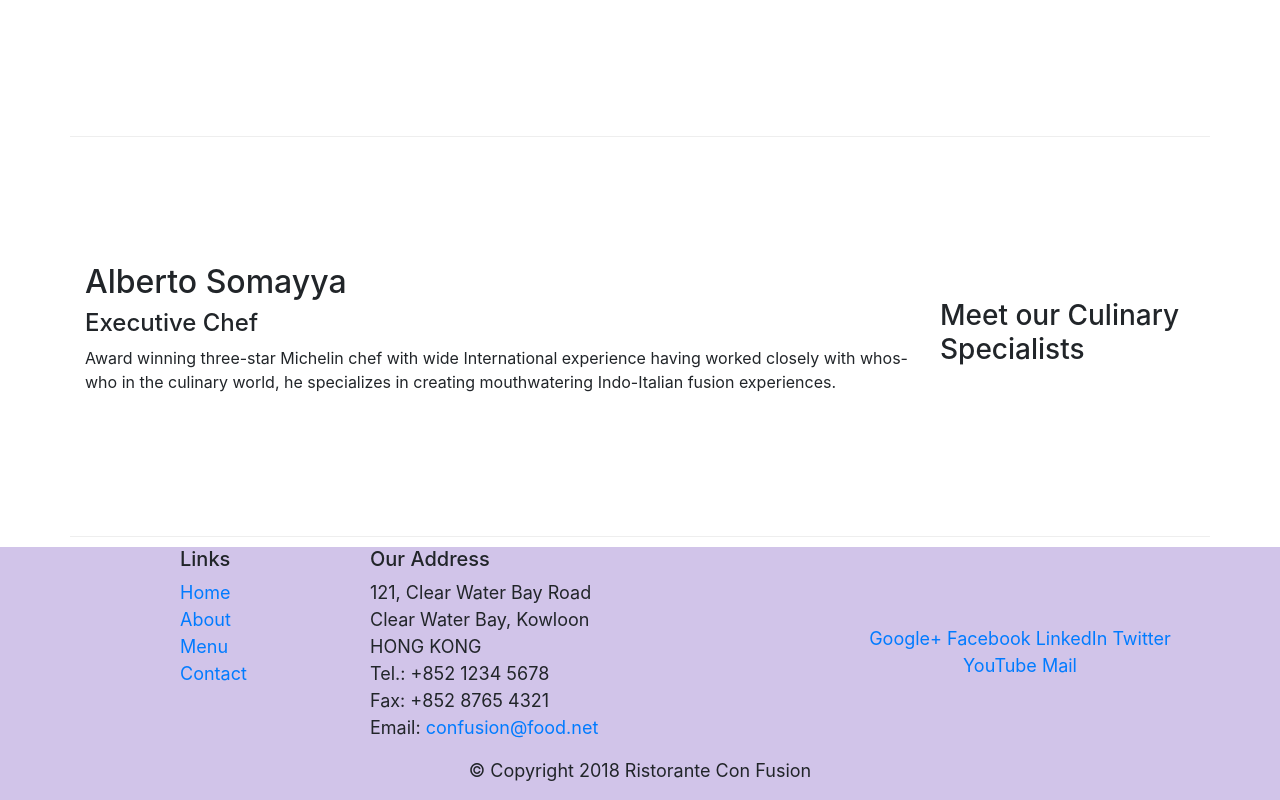
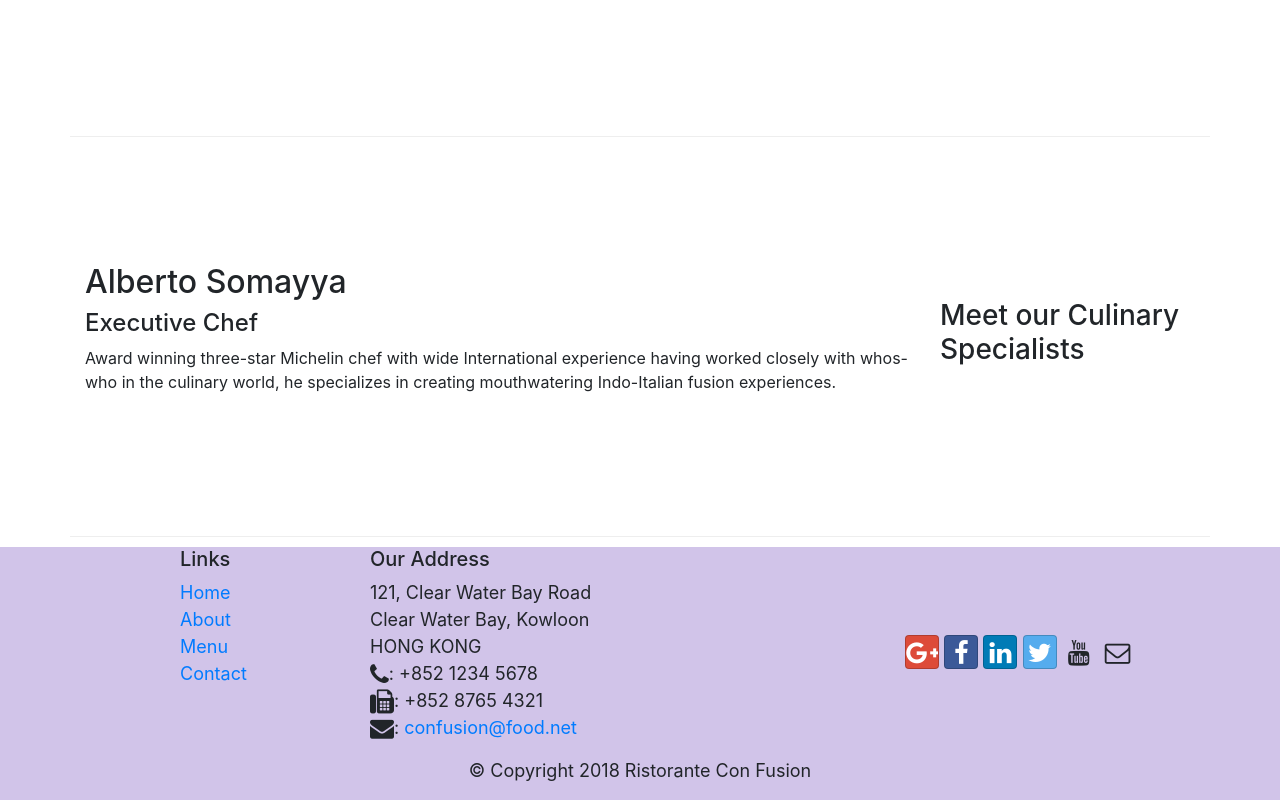
Before and after one commit to arushikohli5/Boot, a website: page index.html in a window 1280 px wide. Shown: the part 935-1735 px from the top of the page. Drawn offline with nearby package versions, Linux system fonts and the light colour scheme.

Commit message:
icon fonts

```diff
--- a/index.html
+++ b/index.html
@@ -9,6 +9,8 @@
 
     <!-- Bootstrap CSS -->
     <link rel="stylesheet" href="node_modules/bootstrap/dist/css/bootstrap.min.css">
+    <link rel="stylesheet" href="node_modules/font-awesome/css/font-awesome.min.css">
+    <link rel="stylesheet" href="node_modules/bootstrap-social/bootstrap-social.css">
     <link rel="stylesheet" href="css/styles.css">
 
 </head>
@@ -22,10 +24,10 @@
             <a class="navbar-brand mr-auto" href="#">Ristorante con Fusion</a>
             <div class="collapse navbar-collapse" id="Navbar">
             <ul class="navbar-nav mr-auto">
-                <li class="nav-item active"><a class="nav-link" href="#">Home</a></li>
-                <li class="nav-item"><a class="nav-link" href="./ab.html">About</a></li>
-                <li class="nav-item"><a class="nav-link" href="#">Menu</a></li>
-                <li class="nav-item"><a class="nav-link" href="#">Contact</a></li>
+                <li class="nav-item active"><a class="nav-link" href="./index.html"><span class="fa fa-home fa-lg"></span> Home</a></li>
+                <li class="nav-item"><a class="nav-link" href="./ab.html"><span class="fa fa-info fa-lg"></span> About</a></li>
+                <li class="nav-item"><a class="nav-link" href="#"><span class="fa fa-list fa-lg"></span> Menu</a></li>
+                <li class="nav-item"><a class="nav-link" href="#"><span class="fa fa-adress-card fa-lg"></span>Contact</a></li>
             </ul>
             </div>
         </div>
@@ -95,19 +97,19 @@
 		              121, Clear Water Bay Road<br>
 		              Clear Water Bay, Kowloon<br>
 		              HONG KONG<br>
-		              Tel.: +852 1234 5678<br>
-		              Fax: +852 8765 4321<br>
-		              Email: <a href="mailto:confusion@food.net">confusion@food.net</a>
+		              <i class="fa fa-phone fa-lg"></i>: +852 1234 5678<br>
+		              <i class="fa fa-fax fa-lg"></i>: +852 8765 4321<br>
+		              <i class="fa fa-envelope fa-lg"></i>: <a href="mailto:confusion@food.net">confusion@food.net</a>
 		           </address>
                 </div>
                 <div class="col-12 col-sm-4 align-self-center">
                     <div class=text-center>
-                        <a href="http://google.com/+">Google+</a>
-                        <a href="http://www.facebook.com/profile.php?id=">Facebook</a>
-                        <a href="http://www.linkedin.com/in/">LinkedIn</a>
-                        <a href="http://twitter.com/">Twitter</a>
-                        <a href="http://youtube.com/">YouTube</a>
-                        <a href="mailto:">Mail</a>
+                        <a class="btn btn-social-icon btn-google" href="http://google.com/+"><i class="fa fa-google-plus fa-lg"></i></a>
+                        <a class="btn btn-social-icon btn-facebook" href="http://www.facebook.com/profile.php?id="><i class="fa fa-facebook fa-lg"></i></a>
+                        <a class="btn btn-social-icon btn-linkedin" href="http://www.linkedin.com/in/"><i class="fa fa-linkedin fa-lg"></i></a>
+                        <a class="btn btn-social-icon btn-twitter" href="http://twitter.com/"><i class="fa fa-twitter fa-lg"></i></a>
+                        <a class="btn btn-social-icon btn-youtube" href="http://youtube.com/"><i class="fa fa-youtube fa-lg"></i></a>
+                        <a class="btn btn-social-icon btn-envelope" href="mailto:"><i class="fa fa-envelope-o fa-lg"></i></a>
                     </div>
                 </div>
            </div>
--- a/package.json
+++ b/package.json
@@ -15,7 +15,9 @@
   },
   "dependencies": {
     "bootstrap": "^4.5.2",
+    "bootstrap-social": "^5.1.1",
+    "font-awesome": "^4.7.0",
     "jquery": "^3.5.1",
-    "popper.js": "^1.12.9"
+    "popper.js": "^1.16.1"
   }
 }
```
Also changed, not shown: ab.html (+15 -13 lines), 2 other files.
